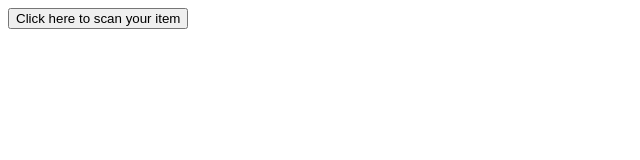
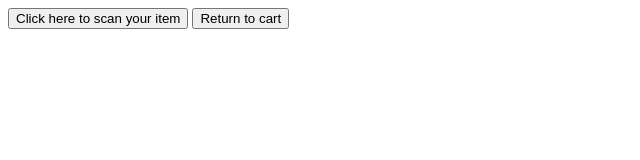
Before and after one commit to xkevinramos/COGS120-Web-App, a plain HTML site: page scan.html in a window 1280 px wide. Shown: the whole page, without its empty margins (0-640 px from the left). Drawn offline with Linux system fonts and the light colour scheme; sample sign-in values are in the browser's storage.

Commit message:
Scanner page can now return to cart

```diff
--- a/scan.html
+++ b/scan.html
@@ -23,10 +23,11 @@
     <!-- Div to show the scanner -->
     <div id="scanner-container"></div>
     <input type="button" id="btn" value="Click here to scan your item" />
+    <a href="cart.html">
+    	<button>Return to cart</button>
+    </a>
 
     <!-- Include the image-diff library -->
-    <!--<script src="quagga.min.js"></script> -->
-    <!--<script src="/Users/Kevin/COGS-120/COGS120-Web-App/node_modules/quagga/dist/quagga.min.js"></script>-->
     <script src="quagga.min.js"></script>
 
     <script>
@@ -114,9 +115,6 @@
             } else {
                 startScanner();
 		document.getElementById("btn").style.visibility = "hidden";
-		// change button text
-		//document.getElementById("btn").value = "Stop scanning";
-
             }
         }, false);
     </script>
```
